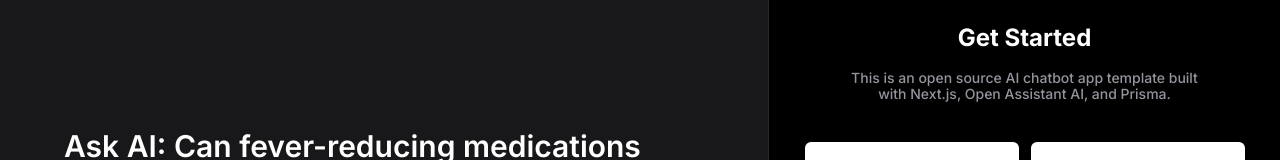
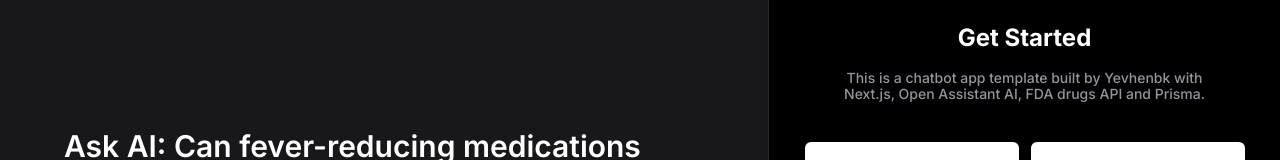
Before and after one commit to Yevhenbk/pharmchat, a Next.js app: page / in a window 1280 px wide. Shown: the part 236-396 px from the top of the page. Built offline with nearby package versions, Linux system fonts and the light colour scheme; no server answers.

Commit message:
improve ui

```diff
--- a/src/components/HomeView.tsx
+++ b/src/components/HomeView.tsx
@@ -17,7 +17,7 @@ const HomeView: FC<HomeViewProps> = ({ children }) => {
         </h2>
         <p className="text-center text-sm leading-[1.2] md:text-md md:leading-4 text-teritaryGray font-medium
         mb-4 w-[80%]">
-          This is an open source AI chatbot app template built with Next.js, Open Assistant AI, and Prisma.
+          This is a chatbot app template built by Yevhenbk with Next.js, Open Assistant AI, FDA drugs API and Prisma.
         </p>
         <div className="mt-2 w-full max-w-[440px]">
           <div className="grid gap-x-3 gap-y-2 sm:grid-cols-2 sm:gap-y-0">
```
